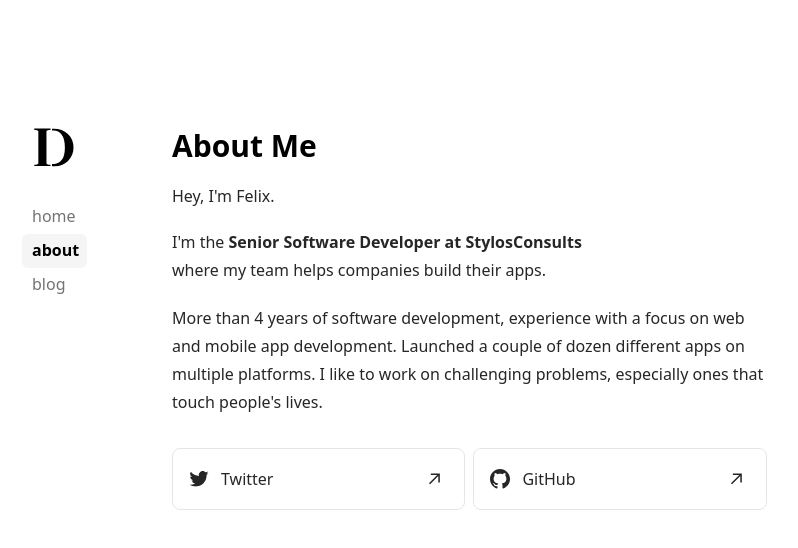
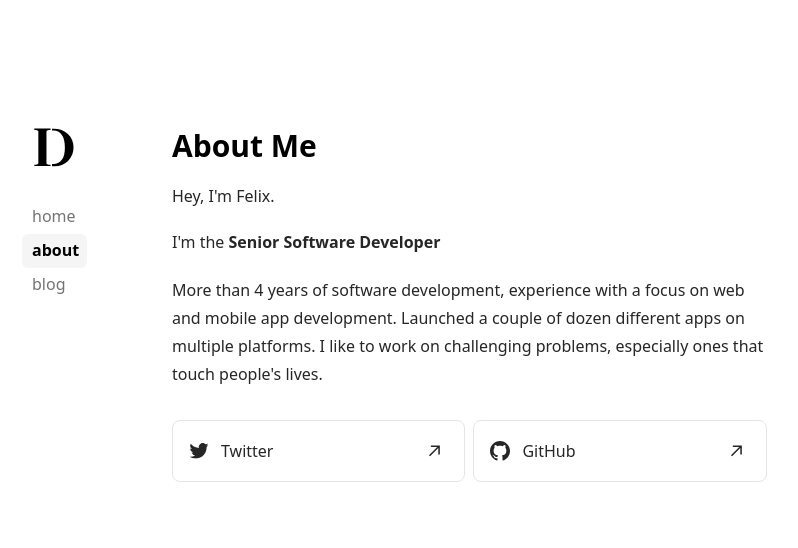
Before and after one commit to felixdusengimana/feldux, a Next.js app: page /about in a window 1280 px wide. Shown: the top 548 px of the page, without its empty margins (170-968 px from the left). Built offline with nearby package versions, Linux system fonts and the light colour scheme.

Commit message:
Update page.tsx

```diff
--- a/app/about/page.tsx
+++ b/app/about/page.tsx
@@ -4,7 +4,7 @@ import { GitHubIcon, ArrowIcon, TwitterIcon } from "@/components/icons";
 
 export const metadata: Metadata = {
   title: "About",
-  description: "Senior SoftwareDeveloper at StylosConsults.",
+  description: "Software Developer | Felix Dusengimana",
 };
 
 export default function AboutPage() {
@@ -16,8 +16,7 @@ export default function AboutPage() {
       </p>
       <div className="prose prose-neutral dark:prose-invert text-neutral-800 dark:text-neutral-200">
         <p>
-          I'm the <b>Senior Software Developer at StylosConsults</b> <br />
-          where my team helps companies build their apps.
+          I'm the <b>Senior Software Developer</b> <br />
         </p>
 
         <p>
```
